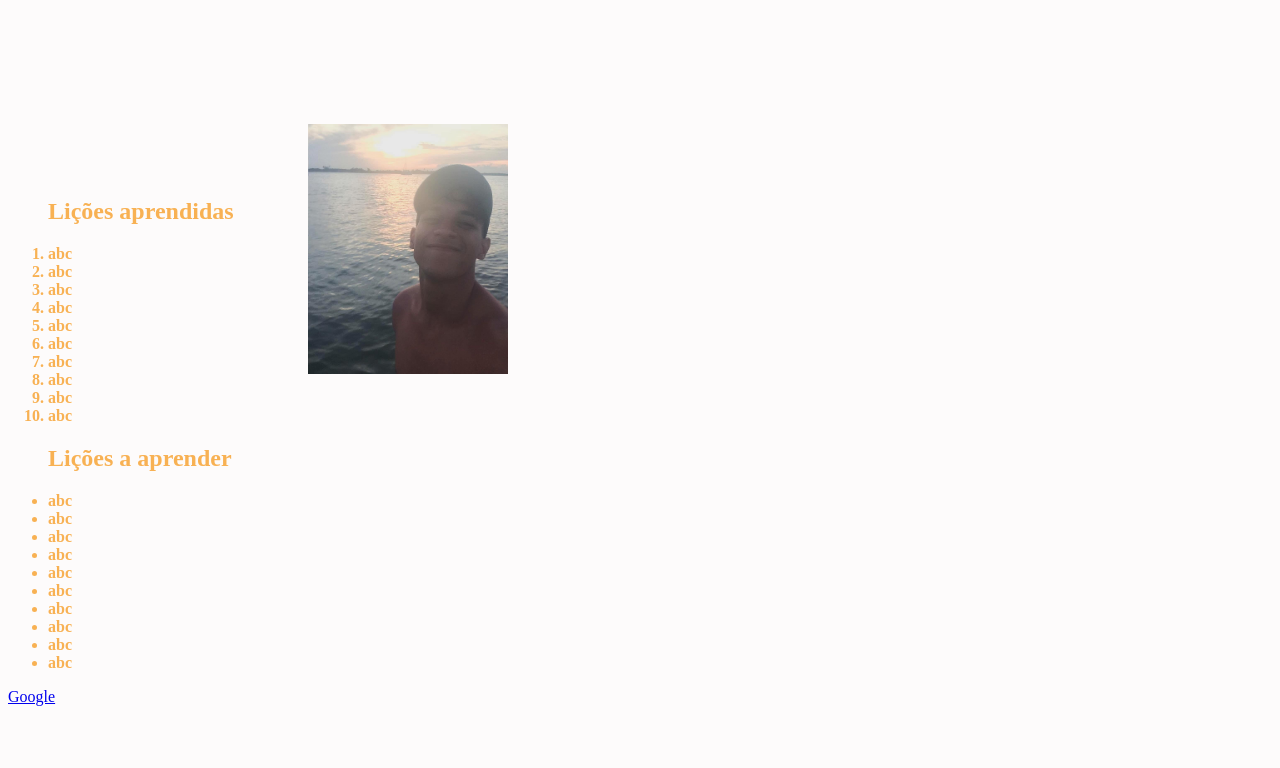
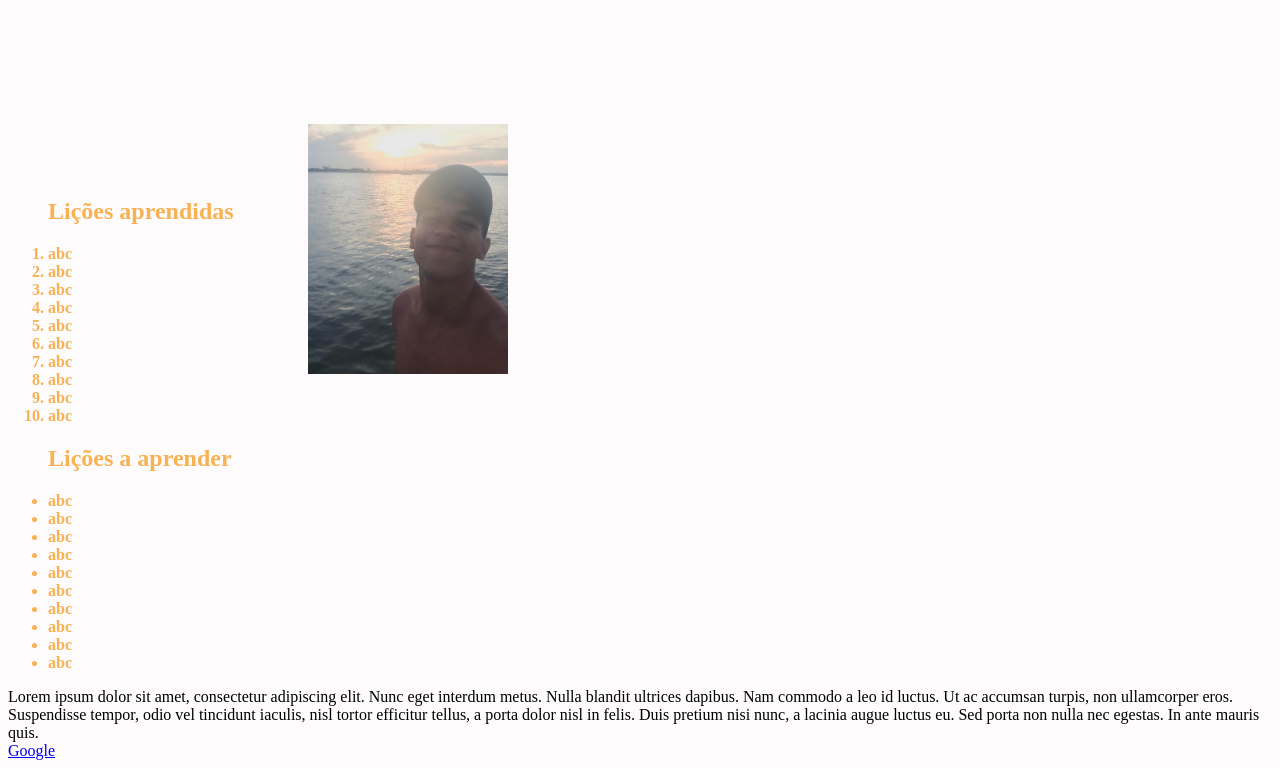
Before and after one commit to luccarendall/fundametal-lessons-learned, a website: page index.html in a window 1280 px wide. Shown: the part 92-860 px from the top of the page. Before the commit the page ends 806 px from the top, so only its background shows below. Drawn offline with Linux system fonts and the light colour scheme.

Commit message:
Requisito 8

```diff
--- a/index.html
+++ b/index.html
@@ -46,6 +46,9 @@
     <li>abc</li>
 </ul>
 
+<article>
+    Lorem ipsum dolor sit amet, consectetur adipiscing elit. Nunc eget interdum metus. Nulla blandit ultrices dapibus. Nam commodo a leo id luctus. Ut ac accumsan turpis, non ullamcorper eros. Suspendisse tempor, odio vel tincidunt iaculis, nisl tortor efficitur tellus, a porta dolor nisl in felis. Duis pretium nisi nunc, a lacinia augue luctus eu. Sed porta non nulla nec egestas. In ante mauris quis.
+</article>
 
 
 
```
